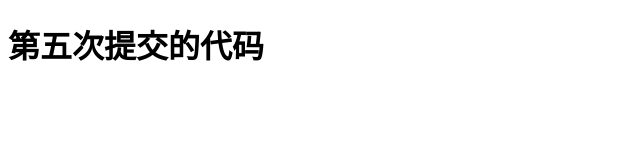
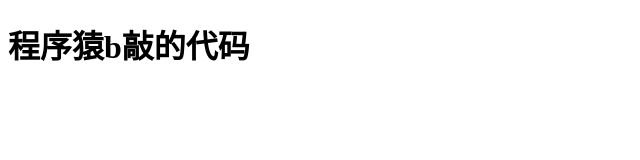
Before and after one commit to dai-jiaxi/git-demo, a plain HTML site: page five.html in a window 1280 px wide. Shown: the whole page, without its empty margins (0-640 px from the left). Drawn offline with Linux system fonts and the light colour scheme.

Commit message:
b程序员修改后的代码

```diff
--- a/five.html
+++ b/five.html
@@ -8,7 +8,7 @@
 </head>
 
 <body>
-    <h1>第五次提交的代码</h1>
+    <h1>程序猿b敲的代码</h1>
 </body>
 
 </html>
```
